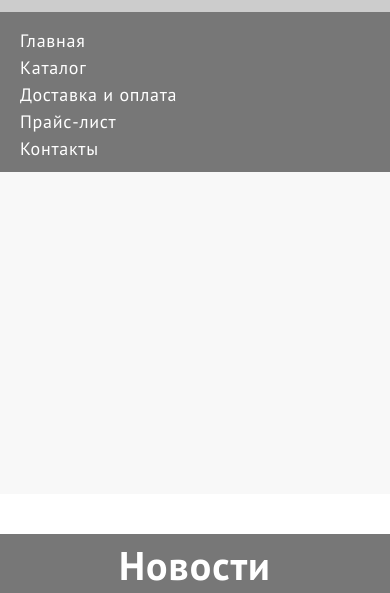
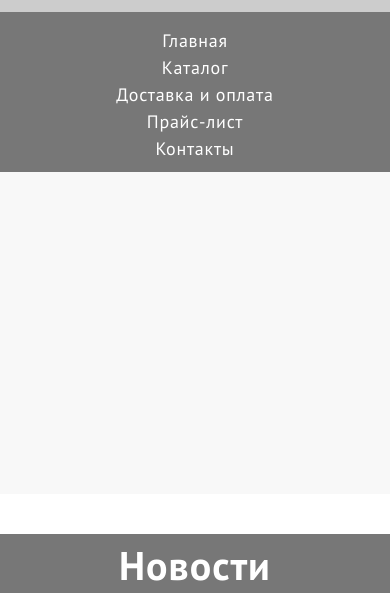
Before and after one commit to deltverden/medium, a website: page index.html in a window 390 px wide. Shown: the part 218-811 px from the top of the page. Drawn offline with Linux system fonts and the light colour scheme.

Commit message:
Fixed all elements positions

```diff
--- a/assets/styles/scss/main.scss
+++ b/assets/styles/scss/main.scss
@@ -48,8 +48,8 @@ body {
                 li {
 
                     &::after {
-                        top: .6em !important;
-                        height: .6em !important;
+                        top: 8px !important;
+                        height: 18px !important;
                     }
                 }
             }
@@ -87,6 +87,8 @@ body {
             height: 160px !important;
 
             ul {
+                flex-direction: column;
+                align-items: center;
                 li {
                     display: block !important;
 
@@ -207,14 +209,18 @@ body {
                 display: flex;
                 justify-content: center;
                 align-items: center;
+                overflow: hidden;
 
                 ul {
                     padding: 0;
                     margin: 0;
                     width: 100%;
+                    display: flex;
+                    justify-content: center;
+                    flex-wrap: wrap;
 
                     li {
-                        display: inline;
+                        display: block;
                         height: 100%;
                         font-size: 30px;
                         font-weight: 400;
@@ -223,9 +229,10 @@ body {
 
                         &::after {
                             position: absolute;
+                            top: 2px;
                             right: -2px;
                             background: #fff;
-                            height: 27px;
+                            height: 100%;
                             width: 2px;
                             content: '';
                         }
```
Also changed, not shown: assets/styles/css/main.css.
